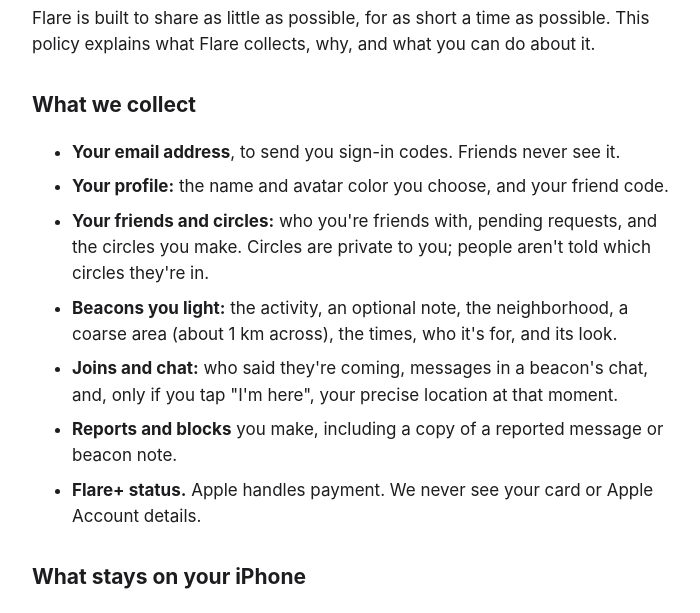
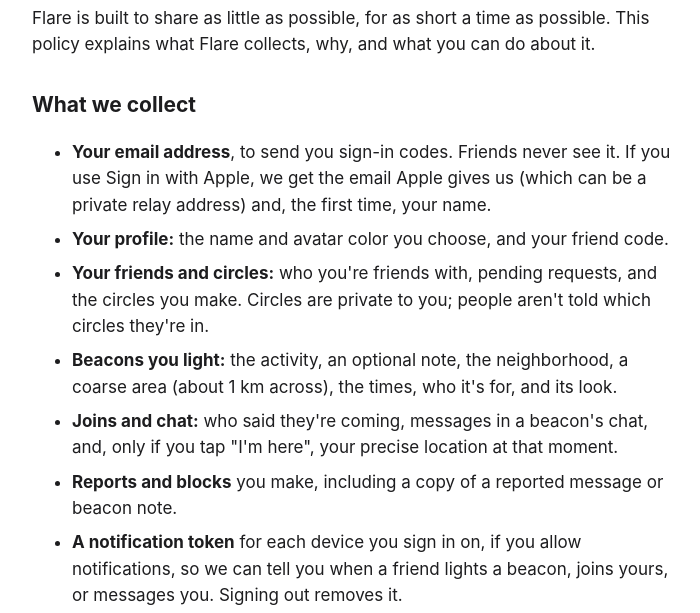
Before and after one commit to shasta02/pulse-legal, a plain HTML site: page privacy.html in a window 1280 px wide. Shown: the part 168-781 px from the top of the page, without its empty margins (284-984 px from the left). Drawn offline with Linux system fonts and the light colour scheme.

Commit message:
Update legal pages

```diff
--- a/privacy.html
+++ b/privacy.html
@@ -15,12 +15,13 @@
 
 <h2>What we collect</h2>
 <ul>
-  <li><strong>Your email address</strong>, to send you sign-in codes. Friends never see it.</li>
+  <li><strong>Your email address</strong>, to send you sign-in codes. Friends never see it. If you use Sign in with Apple, we get the email Apple gives us (which can be a private relay address) and, the first time, your name.</li>
   <li><strong>Your profile:</strong> the name and avatar color you choose, and your friend code.</li>
   <li><strong>Your friends and circles:</strong> who you're friends with, pending requests, and the circles you make. Circles are private to you; people aren't told which circles they're in.</li>
   <li><strong>Beacons you light:</strong> the activity, an optional note, the neighborhood, a coarse area (about 1 km across), the times, who it's for, and its look.</li>
   <li><strong>Joins and chat:</strong> who said they're coming, messages in a beacon's chat, and, only if you tap "I'm here", your precise location at that moment.</li>
   <li><strong>Reports and blocks</strong> you make, including a copy of a reported message or beacon note.</li>
+  <li><strong>A notification token</strong> for each device you sign in on, if you allow notifications, so we can tell you when a friend lights a beacon, joins yours, or messages you. Signing out removes it.</li>
   <li><strong>Flare+ status.</strong> Apple handles payment. We never see your card or Apple Account details.</li>
 </ul>
 
@@ -52,7 +53,7 @@
 <ul>
   <li><strong>Supabase</strong>: hosts the database and sign-in.</li>
   <li><strong>Brevo</strong>: sends sign-in code emails.</li>
-  <li><strong>Apple</strong>: App Store purchases and on-device features.</li>
+  <li><strong>Apple</strong>: Sign in with Apple, push notifications, App Store purchases, and place search when you pick a spot (your search text goes to Apple Maps).</li>
 </ul>
 <p>We may disclose information if required by law, or to protect someone's safety.</p>
 
```
